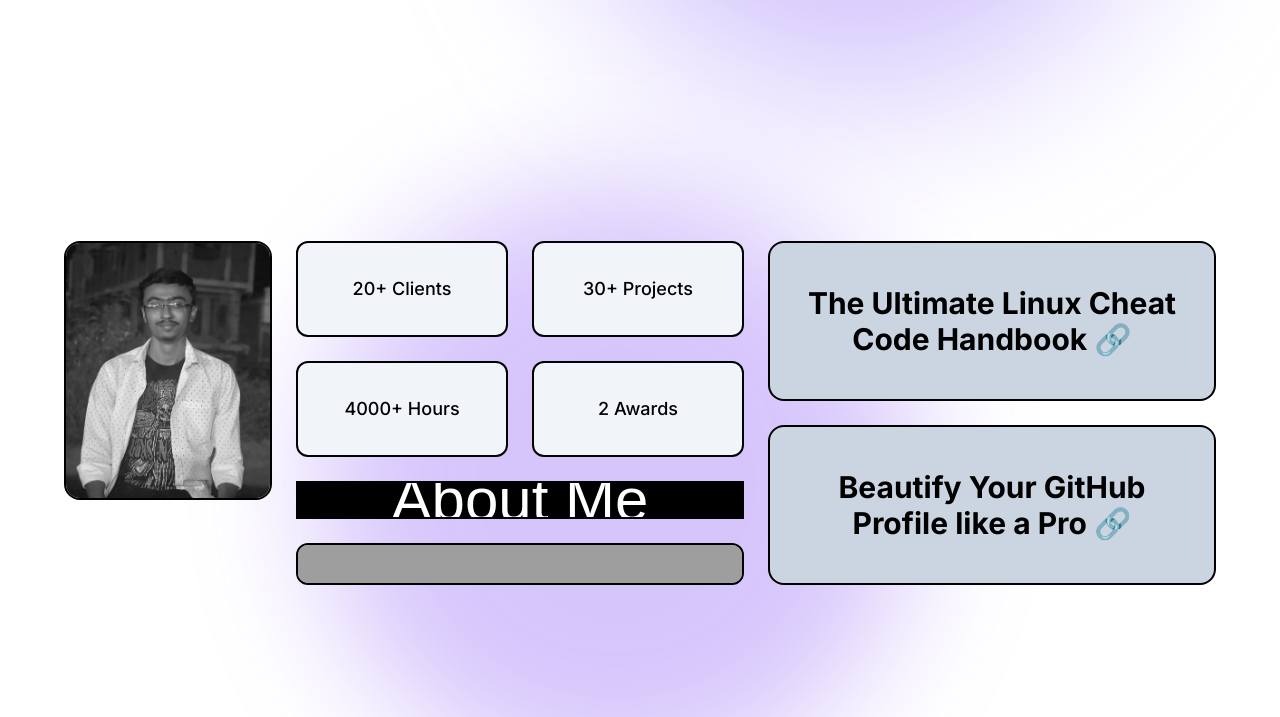
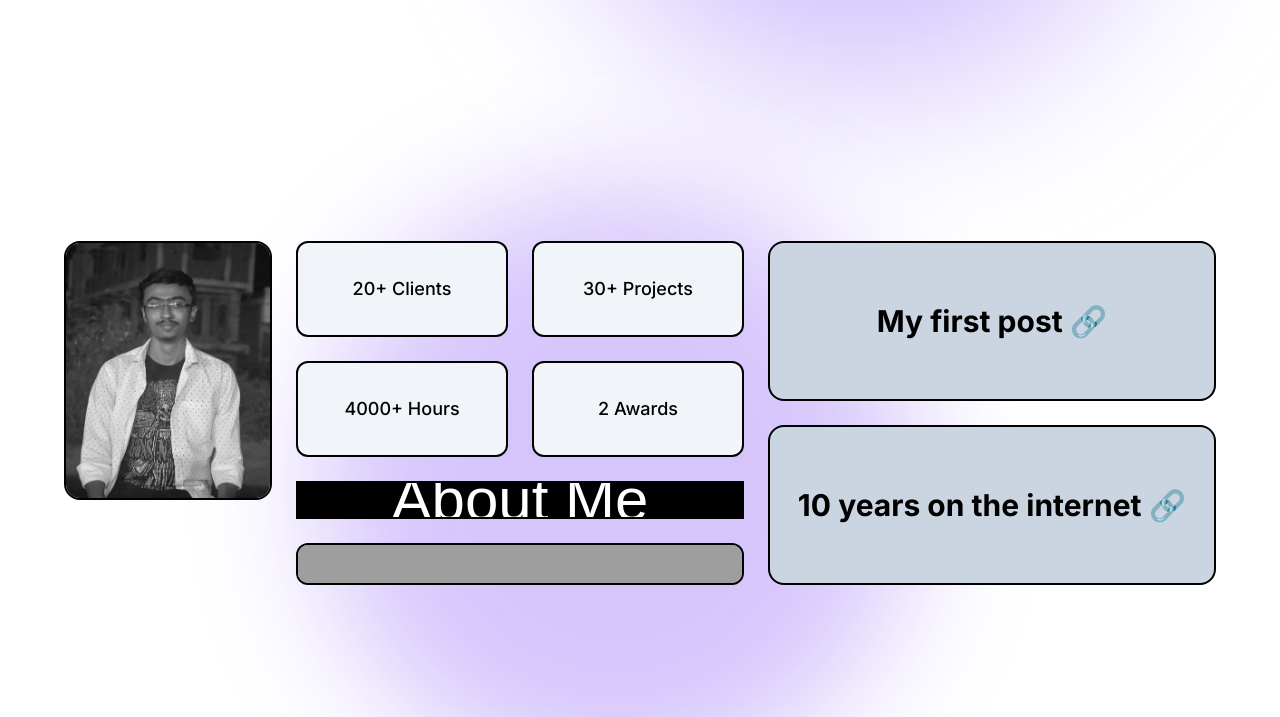
Before and after one commit to AcidOP/portfolio, a Next.js app: page / in a window 1280 px wide. Shown: the part 623-1340 px from the top of the page. Built offline with nearby package versions, Linux system fonts and the light colour scheme; grey boxes are pictures that could not be loaded; a web font is replaced by a local one.

Commit message:
feat: add latest blogs in bento layout dynamically

```diff
--- a/src/components/hero/bento.tsx
+++ b/src/components/hero/bento.tsx
@@ -3,6 +3,7 @@ import { FC } from 'react';
 import authorImage from '../../../public/images/hero-about-transformed.webp';
 import lamps from '../../../public/images/lamps.jpg';
 
+import { getXRecentBlogs } from '@/utils/blog';
 import { cn } from '@/utils/cn';
 
 import { Inter, Suez_One } from 'next/font/google';
@@ -12,7 +13,10 @@ import Link from 'next/link';
 const suez = Suez_One({ subsets: ['latin'], weight: '400' });
 const heading = Inter({ subsets: ['latin'], weight: '700' });
 
+const LATEST_BLOGS = 2;
+
 const About: FC = () => {
+  const recentBlogs = getXRecentBlogs(LATEST_BLOGS);
   return (
     <div
       className={cn(
@@ -25,26 +29,26 @@ const About: FC = () => {
         <Image
           src={authorImage}
           alt='Author Image'
-          className='rounded-2xl border-2 border-black'
+          className='rounded-2xl border-2 border-black transition duration-200 hover:scale-105'
         />
       </div>
 
       {/* Second column */}
       <div className='flex w-full flex-col space-y-6 lg:max-w-md'>
         <div className='flex space-x-6 text-lg lg:max-w-md'>
-          <div className='grid h-24 w-full place-content-center rounded-xl border-2 border-black bg-slate-100 text-lg font-medium'>
+          <div className='grid h-24 w-full place-content-center rounded-xl border-2 border-black bg-slate-100 text-lg font-medium transition duration-200 hover:rotate-3 hover:scale-110'>
             20+ Clients
           </div>
-          <div className='grid h-24 w-full place-content-center rounded-xl border-2 border-black bg-slate-100 text-lg font-medium'>
+          <div className='grid h-24 w-full place-content-center rounded-xl border-2 border-black bg-slate-100 text-lg font-medium transition duration-200 hover:-rotate-6 hover:scale-110'>
             30+ Projects
           </div>
         </div>
 
         <div className='flex space-x-6 text-lg lg:max-w-md'>
-          <div className='grid h-24 w-full place-content-center rounded-xl border-2 border-black bg-slate-100 text-lg font-medium'>
+          <div className='grid h-24 w-full place-content-center rounded-xl border-2 border-black bg-slate-100 text-lg font-medium transition duration-200 hover:-rotate-3 hover:scale-110'>
             4000+ Hours
           </div>
-          <div className='grid h-24 w-full place-content-center rounded-xl border-2 border-black bg-slate-100 text-lg font-medium'>
+          <div className='grid h-24 w-full place-content-center rounded-xl border-2 border-black bg-slate-100 text-lg font-medium transition duration-200 hover:rotate-6 hover:scale-110'>
             2 Awards
           </div>
         </div>
@@ -71,18 +75,23 @@ const About: FC = () => {
             src={lamps}
             fill
             alt='Author Image'
-            className='rounded-xl border-2 border-black object-cover'
+            className='rounded-xl border-2 border-black object-cover transition duration-200 hover:scale-105'
           />
         </div>
       </div>
 
       <div className='hidden w-full flex-col space-y-6 lg:flex lg:max-w-md'>
-        <div className='grid h-full place-content-center rounded-2xl border-2 border-black bg-slate-300 p-6 text-center text-3xl'>
-          The Ultimate Linux Cheat Code Handbook 🔗
-        </div>
-        <div className='grid h-full place-content-center rounded-2xl border-2 border-black bg-slate-300 p-6 text-center text-3xl'>
-          Beautify Your GitHub Profile like a Pro 🔗
-        </div>
+        {recentBlogs.map(blog => (
+          <Link
+            key={blog.data.slug}
+            href={`/blogs/${blog.data.slug}`}
+            className='h-full transition duration-200 hover:scale-105'
+          >
+            <div className='grid h-full place-content-center rounded-2xl border-2 border-black bg-slate-300 p-6 text-center text-3xl'>
+              {blog.data.title} 🔗
+            </div>
+          </Link>
+        ))}
       </div>
 
       <div className='absolute bottom-0 right-0 -z-10 flex h-[600px] w-[600px] -translate-x-1/2 translate-y-1/3 items-center justify-center rounded-full bg-violet-500 opacity-35 blur-[64px]' />
--- a/src/utils/blog.ts
+++ b/src/utils/blog.ts
@@ -66,3 +66,8 @@ export const getAllBlogSlugs = () => {
   const blogs = allBlogsMeta();
   return blogs.map(blog => blog.slug);
 };
+
+export const getXRecentBlogs = (x: number) => {
+  const blogs = allBlogsMeta();
+  return blogs.slice(0, x);
+};
```
